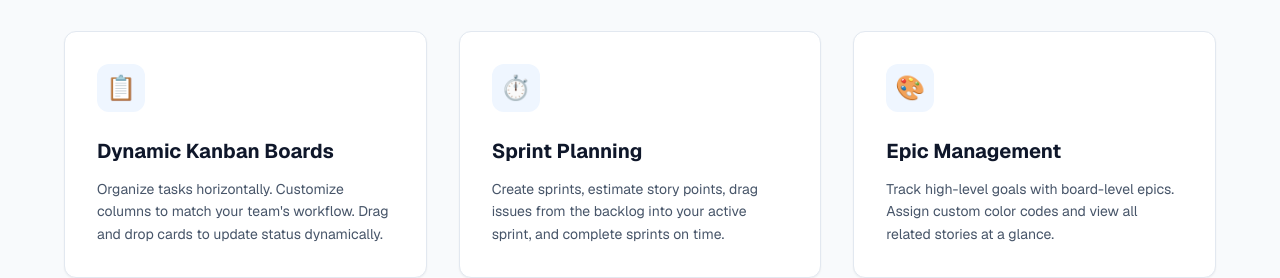
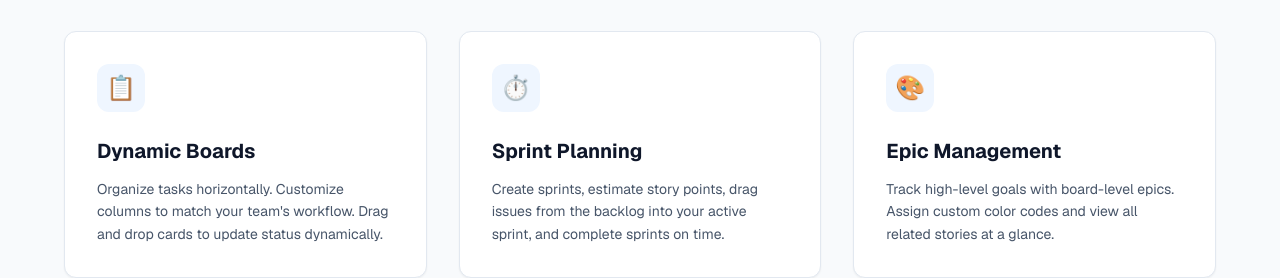
Before and after one commit to reyaas240/zetataskingpro, a Next.js app: page / in a window 1280 px wide. Shown: the part 860-1138 px from the top of the page. Built offline with nearby package versions, Linux system fonts and the light colour scheme.

Commit message:
style: rename Dynamic Kanban Boards feature title to Dynamic Boards

```diff
--- a/src/app/page.tsx
+++ b/src/app/page.tsx
@@ -104,7 +104,7 @@ export default function LandingPage() {
         <div className="features-grid">
           <div className="feature-card">
             <div className="feature-icon">📋</div>
-            <h3 className="feature-title">Dynamic Kanban Boards</h3>
+            <h3 className="feature-title">Dynamic Boards</h3>
             <p className="feature-desc">
               Organize tasks horizontally. Customize columns to match your team's workflow. Drag and drop cards to update status dynamically.
             </p>
```
